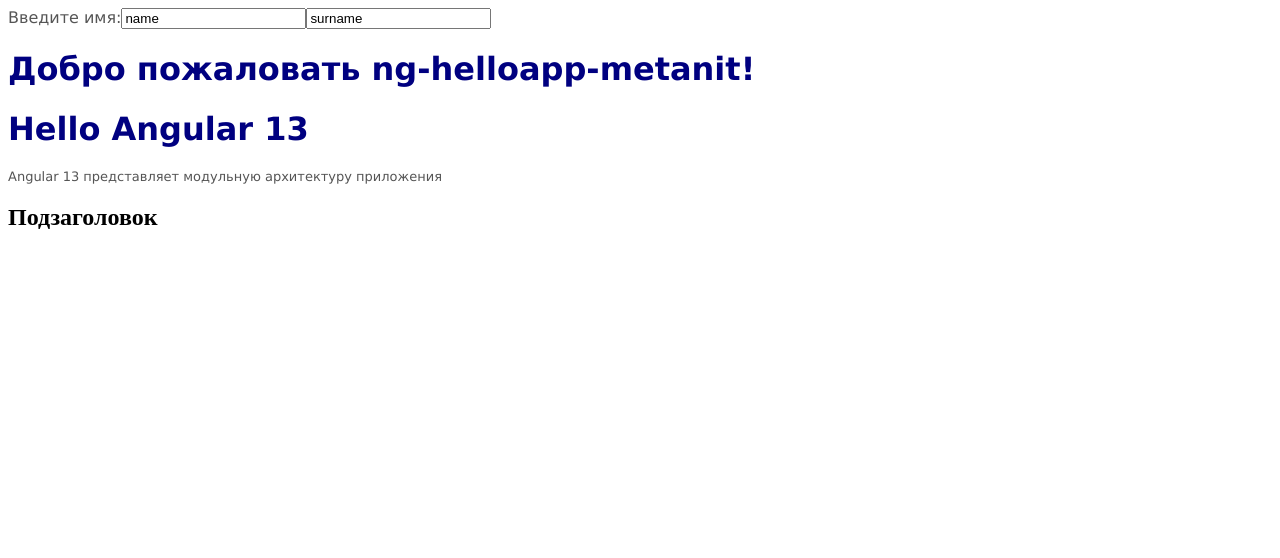
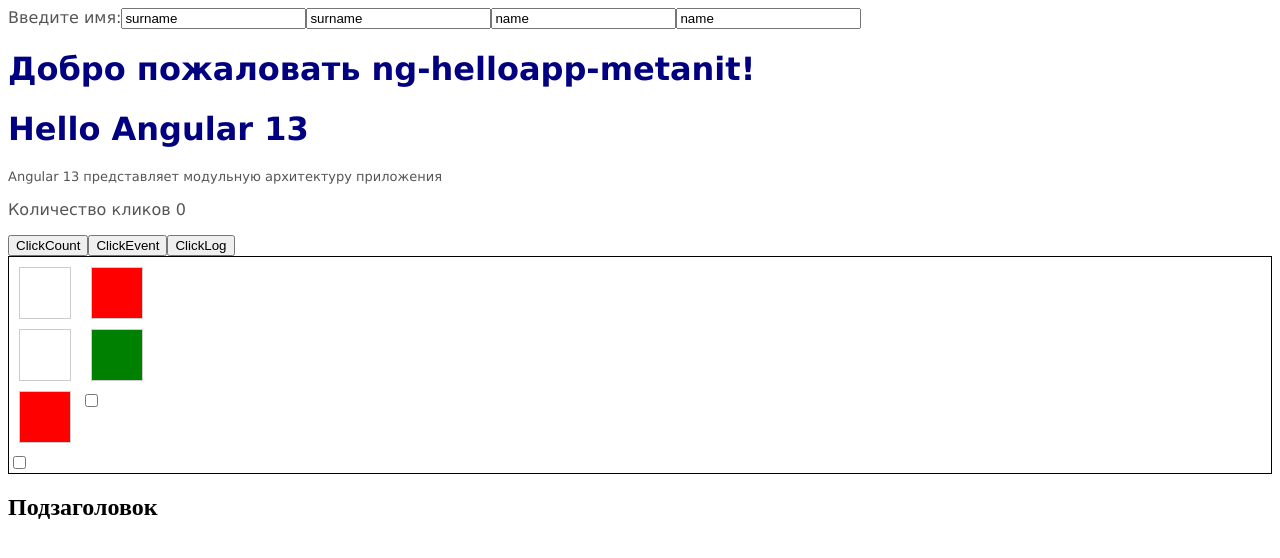
Before and after one commit to Na90b1t/ng-helloapp-metanit, an Angular app: page / in a window 1280 px wide. Shown: the top 558 px of the page. Built offline with nearby package versions, Linux system fonts and the light colour scheme.

Commit message:
lern bind angular. Add check-box and count-click component

```diff
--- a/src/app/app.component.html
+++ b/src/app/app.component.html
@@ -1,7 +1,16 @@
 <label>Введите имя:</label>
-<input [(ngModel)]="name" placeholder="name" />
+
 <input type="text" [value]="surname" placeholder="name" />
+<input type="text" [value]="surname" placeholder="name" />
+
+<input type="text" [(ngModel)]="name" />
+<input type="text" [(ngModel)]="name" />
+
 <h1>Добро пожаловать {{ appTitle }}!</h1>
 
 <h1>Hello Angular 13</h1>
 <p>Angular 13 представляет модульную архитектуру приложения</p>
+
+<app-count-click></app-count-click>
+
+<app-check-box></app-check-box>
--- a/src/app/app.module.ts
+++ b/src/app/app.module.ts
@@ -3,9 +3,11 @@
 import { FormsModule } from '@angular/forms';
 
 import { AppComponent } from './app.component';
+import { CountClickComponent } from './count-click/count-click.component';
+import { CheckBoxComponent } from './check-box/check-box.component';
 
 @NgModule({
-  declarations: [AppComponent],
+  declarations: [AppComponent, CountClickComponent, CheckBoxComponent],
   imports: [BrowserModule, FormsModule],
   providers: [],
   bootstrap: [AppComponent],
--- /dev/null
+++ b/src/app/check-box/check-box.component.html
@@ -0,0 +1,31 @@
+<div class="wrap-checkbox" [class]="border">
+  <div>
+    <div class="square" [class.isredbox]="isRed"></div>
+    <div class="square" [class.isredbox]="isRed"></div>
+    <div class="square" [class.isredbox]="!isRed"></div>
+    <input type="checkbox" [(ngModel)]="isRed" />
+  </div>
+  <div>
+    <div
+      class="square"
+      [style.backgroundColor]="isGreen ? 'green' : 'red'"
+    ></div>
+    <div
+      class="square"
+      [style.background-color]="!isGreen ? 'green' : 'red'"
+    ></div>
+    <input type="checkbox" [(ngModel)]="isGreen" />
+  </div>
+</div>
+
+<!-- В данном случае идет привязка переменной isRed к классу isredbox, который устанавливает красный цвет фона.
+У первого блока div устанавливается класс, если переменая имеет значение true: [class.isredbox]="isRed".
+У второго блока, наоборот, если у переменной значение false: [class.isredbox]="!isRed".
+Используя двустороннюю привязку к переменной isRed в элементе checkbox, мы можем изменить ее значение. -->
+
+<!-- Стоит отметить, что мы также можем использовать привязку свойств для установки класса (тут border)-->
+
+<!-- Выражение [style.backgroundColor]="isRed? 'red' : 'green'" указывает, что если переменная isRed равна true,
+то стилевому свойству background-color передается красный цвет, иначе передается зеленый цвет.
+Причем можно писать как style.background-color, так и style.backgroundColor,
+то есть вместо дефиса переводить следующий символ в верхний регистр. -->
--- /dev/null
+++ b/src/app/check-box/check-box.component.scss
@@ -0,0 +1,18 @@
+.wrap-checkbox {
+  display: flex;
+
+  &--border {
+    border: 1px solid black;
+  }
+}
+
+.square {
+  width: 50px;
+  height: 50px;
+  border: 1px solid #ccc;
+  margin: 10px;
+}
+
+.isredbox {
+  background-color: red;
+}
--- /dev/null
+++ b/src/app/check-box/check-box.component.ts
@@ -0,0 +1,14 @@
+import { Component, OnInit } from '@angular/core';
+
+@Component({
+  selector: 'app-check-box',
+  templateUrl: './check-box.component.html',
+  styleUrls: ['./check-box.component.scss'],
+})
+export class CheckBoxComponent implements OnInit {
+  isRed: boolean = false;
+  isGreen: boolean = false;
+  border: string = 'wrap-checkbox--border';
+
+  ngOnInit(): void {}
+}
--- /dev/null
+++ b/src/app/count-click/count-click.component.html
@@ -0,0 +1,4 @@
+<p>Количество кликов {{ count }}</p>
+<button (click)="increase()">ClickCount</button>
+<button (click)="increaseEvent($event)">ClickEvent</button>
+<button (click)="increaseLog()">ClickLog</button>
--- /dev/null
+++ b/src/app/count-click/count-click.component.ts
@@ -0,0 +1,22 @@
+import { Component } from '@angular/core';
+
+@Component({
+  selector: 'app-count-click',
+  templateUrl: './count-click.component.html',
+  styleUrls: ['./count-click.component.scss'],
+})
+export class CountClickComponent {
+  count: number = 0;
+  countEvent: number = 0;
+  countForLog: number = 0;
+  increase(): void {
+    this.count++;
+  }
+  increaseEvent($event: any): void {
+    this.countEvent++;
+    console.log($event);
+  }
+  increaseLog(): void {
+    console.log(this.countForLog++);
+  }
+}
```
Also changed, not shown: src/app/count-click/count-click.component.scss (added), 2 other files (tests, documents, lock files or other folders).
